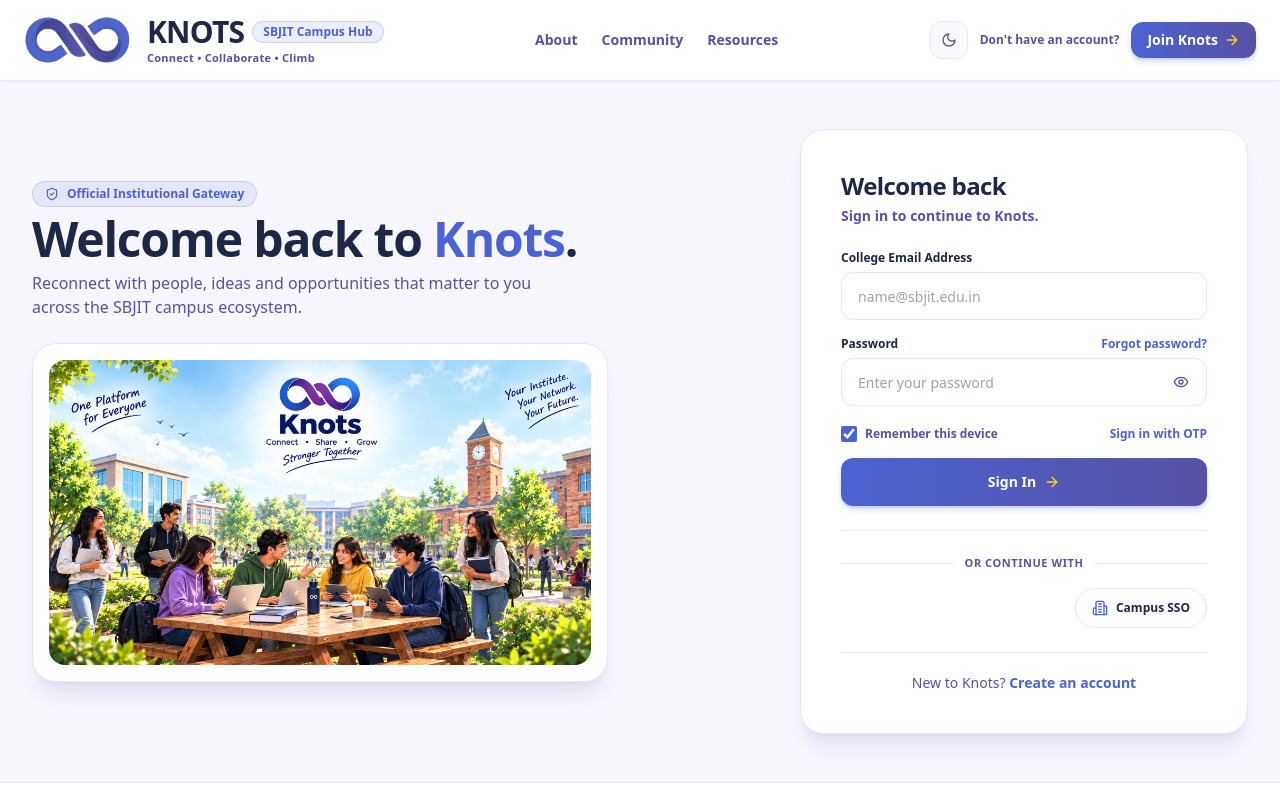
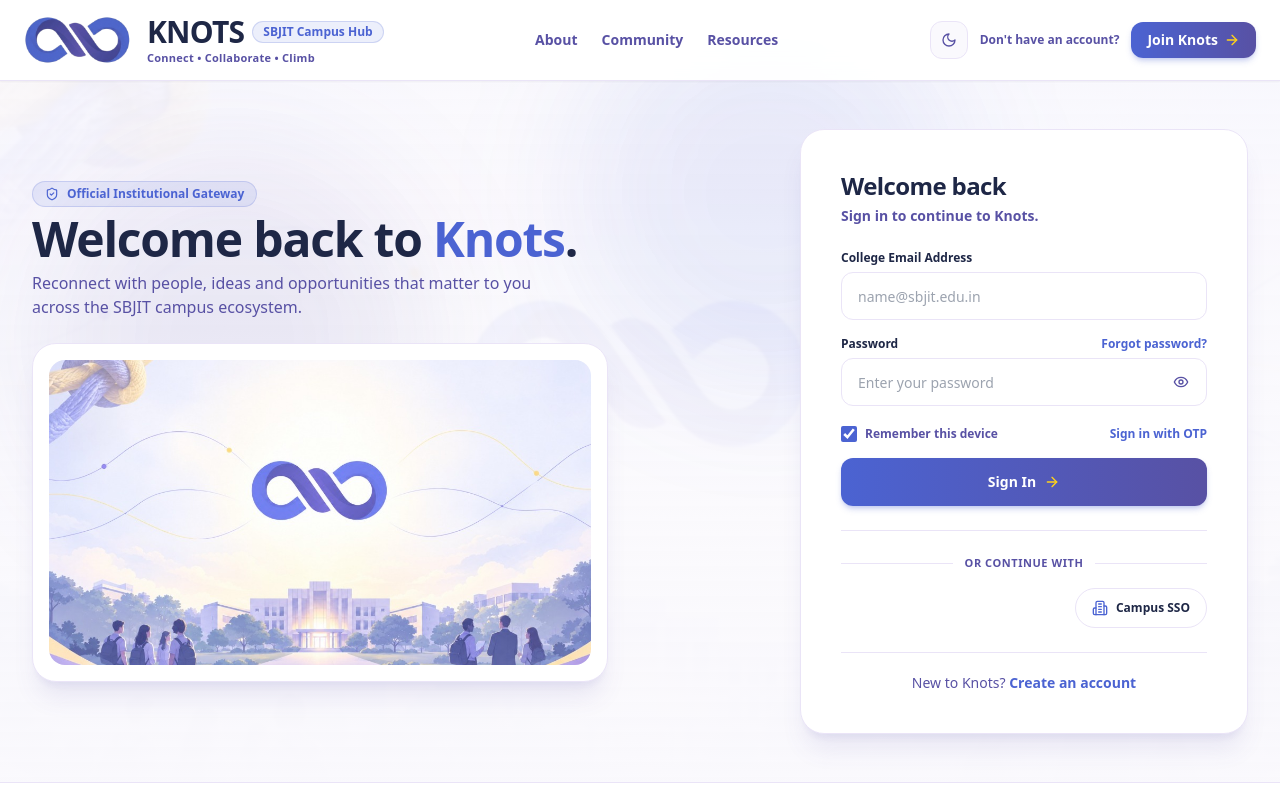
Before and after one commit to Yash-k10/knots, a React (Vite) app in the folder frontend/: page /login in a window 1280 px wide. Shown: the top 800 px of the page. Built offline with nearby package versions, Linux system fonts and the light colour scheme; no server answers.

Commit message:
feat(ui): update landing and login backgrounds with custom artwork and refine landing section highlights

```diff
--- a/frontend/src/pages/Landing.tsx
+++ b/frontend/src/pages/Landing.tsx
@@ -257,7 +257,7 @@
               },
               {
                 icon: Briefcase,
-                title: "Internship & Career Guidance",
+                title: "Internship and Career Guidance",
                 desc: "Proactive internship alerts, domain training suggestions, and authorized faculty mentorship checkpoints.",
               },
             ].map((item, idx) => (
@@ -536,7 +536,7 @@
             {[
               {
                 icon: Building,
-                title: "Opportunities from TPOs & College Authorities",
+                title: "Opportunities from TPOs and Authorized College Authorities",
                 desc: "Official campus placement drives, pool recruitment schedules, pre-placement talks, and campus walk-in drives with zero middlemen.",
               },
               {
--- a/frontend/src/pages/Login.tsx
+++ b/frontend/src/pages/Login.tsx
@@ -382,11 +382,23 @@
   const passwordError = getPasswordError();
 
   return (
-    <div className="min-h-screen bg-[#F8F6FD] dark:bg-[#0B0F19] text-[#1E2746] dark:text-[#F1F5F9] flex flex-col font-sans select-none antialiased transition-colors duration-200">
+    <div className="relative min-h-screen bg-[#FAF9FD] dark:bg-[#0B0F19] text-[#1E2746] dark:text-[#F1F5F9] flex flex-col font-sans select-none antialiased transition-colors duration-200 overflow-x-hidden">
+      {/* Background Graphic with Soft Overlays */}
+      <div className="fixed inset-0 pointer-events-none z-0 overflow-hidden">
+        <img
+          src="/landing_bg.png"
+          alt="KNOTS Academic Canvas"
+          className="w-full h-full object-cover object-top opacity-30 dark:opacity-15 transform scale-105 transition-all duration-1000 filter blur-[1px]"
+        />
+        <div className="absolute inset-0 bg-gradient-to-b from-[#FAF9FD]/70 via-[#FAF9FD]/85 to-[#FAF9FD] dark:from-[#0B0F19]/80 dark:via-[#0B0F19]/90 dark:to-[#0B0F19]" />
+        <div className="absolute top-0 right-1/4 w-96 h-96 bg-[#4B63D2]/10 dark:bg-[#4B63D2]/20 rounded-full blur-3xl pointer-events-none" />
+        <div className="absolute bottom-1/3 left-10 w-96 h-96 bg-[#5851A4]/10 dark:bg-[#5851A4]/20 rounded-full blur-3xl pointer-events-none" />
+      </div>
+
       {/* ============================================================ */}
       {/* 1. TOP NAVBAR                                                */}
       {/* ============================================================ */}
-      <header className="sticky top-0 z-40 w-full bg-white/95 dark:bg-[#111827]/95 backdrop-blur-md border-b border-[#EAE4F7] dark:border-[#1F2937] shadow-sm">
+      <header className="relative z-40 sticky top-0 w-full bg-white/95 dark:bg-[#111827]/95 backdrop-blur-md border-b border-[#EAE4F7] dark:border-[#1F2937] shadow-sm">
         <div className="max-w-7xl mx-auto px-4 sm:px-6 h-16 sm:h-20 flex items-center justify-between gap-4">
           {/* Brand Logo & Tagline */}
           <Link to="/login" className="flex items-center gap-3 sm:gap-4 group">
@@ -450,7 +462,7 @@
       {/* ============================================================ */}
       {/* 2. MAIN LOGIN AREA (Two-part Desktop Composition)            */}
       {/* ============================================================ */}
-      <main className="flex-1 max-w-7xl mx-auto px-4 sm:px-6 lg:px-8 py-8 sm:py-12 w-full grid grid-cols-1 lg:grid-cols-12 gap-10 lg:gap-14 items-center">
+      <main className="relative z-10 flex-1 max-w-7xl mx-auto px-4 sm:px-6 lg:px-8 py-8 sm:py-12 w-full grid grid-cols-1 lg:grid-cols-12 gap-10 lg:gap-14 items-center">
 
         {/* LEFT SIDE: Knots Brand Narrative & Campus Community Visual */}
         <div className="lg:col-span-6 flex flex-col items-center lg:items-start text-center lg:text-left space-y-6 order-2 lg:order-1">
@@ -928,7 +940,7 @@
       {/* ============================================================ */}
       {/* 3. MULTI-COLUMN KNOTS FOOTER                                 */}
       {/* ============================================================ */}
-      <footer className="w-full bg-white dark:bg-[#111827] border-t border-[#EAE4F7] dark:border-[#1F2937] mt-auto">
+      <footer className="relative z-10 w-full bg-white/95 dark:bg-[#111827]/95 backdrop-blur-md border-t border-[#EAE4F7] dark:border-[#1F2937] mt-auto">
         <div className="max-w-7xl mx-auto pt-12 pb-6 px-6 sm:px-8 lg:px-12">
           <div className="grid grid-cols-1 md:grid-cols-2 lg:grid-cols-12 gap-8 lg:gap-10">
             {/* Brand column */}
```
Also changed, not shown: frontend/public/campus_collaboration.jpg, frontend/public/landing_bg.png.
